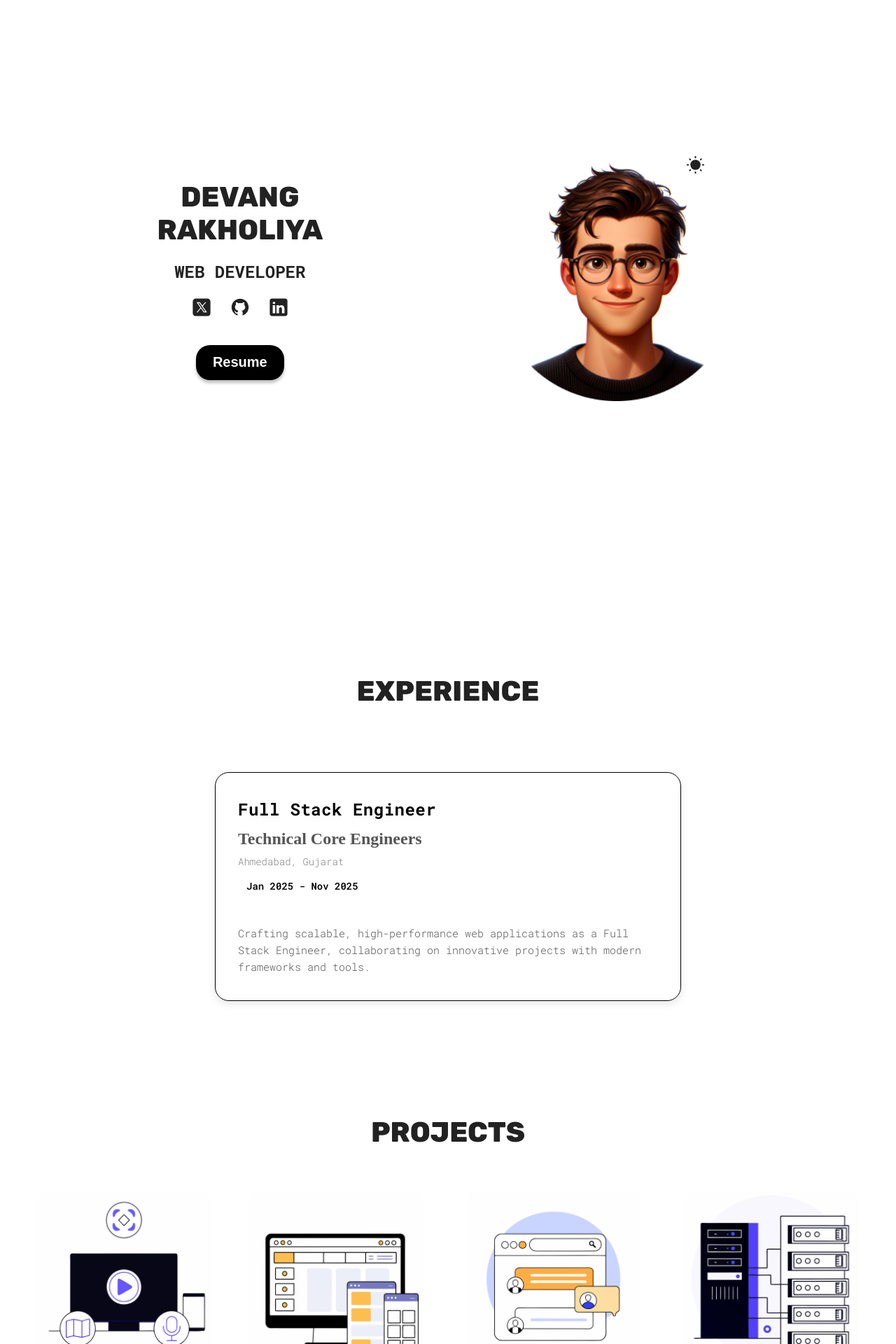
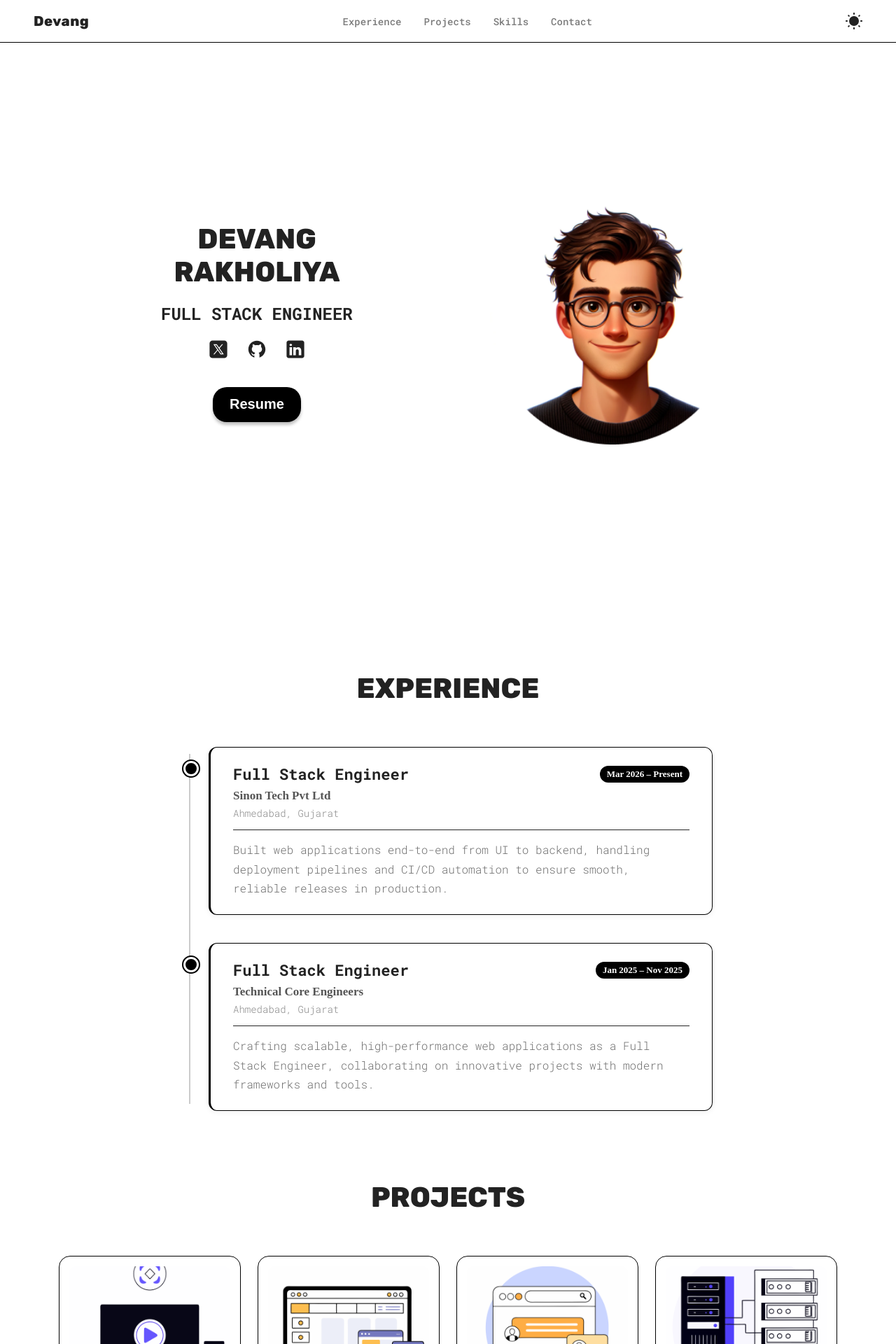
Before and after one commit to Devang0907/portfolio, a React (Vite) app: page / in a window 1280 px wide. Shown: the top 1920 px of the page at 70% size. Built offline with nearby package versions, Linux system fonts and the light colour scheme.

Commit message:
feat: refactor website

```diff
--- a/src/App.css
+++ b/src/App.css
@@ -18,6 +18,11 @@
   --footer-text-color: #bbb;
 }
 
+html {
+  scroll-behavior: smooth;
+  scroll-padding-top: 60px;
+}
+
 body {
   background-color: var(--background-color);
   display: flex;
@@ -29,6 +34,7 @@ body {
   display: flex;
   flex-direction: column;
   gap: 60px;
+  padding-top: 60px;
 }
 
 h1,
--- a/src/App.jsx
+++ b/src/App.jsx
@@ -1,4 +1,5 @@
 import './App.css';
+import Navbar from './sections/Navbar/Navbar';
 import Contact from './sections/Contact/Contact';
 import Footer from './sections/Footer/Footer';
 import Hero from './sections/Hero/Hero';
@@ -9,6 +10,7 @@ import Experience from './sections/Experience/Experience';
 function App() {
   return (
     <>
+      <Navbar />
       <Hero />
       <Experience/>
       <Projects />
--- a/src/sections/Experience/Experience.jsx
+++ b/src/sections/Experience/Experience.jsx
@@ -4,18 +4,42 @@ function Experience() {
   return (
     <section id="experience" className={styles.container}>
       <h1 className="sectionTitle">Experience</h1>
+      <div className={styles.timeline}>
 
-      <div className={styles.experienceCard}>
-        <div className={styles.companyInfo}>
-          <h3 className={styles.jobTitle}>Full Stack Engineer</h3>
-          <h4 className={styles.companyName}>Technical Core Engineers</h4>
-          <p className={styles.location}>Ahmedabad, Gujarat</p>
-          <p className={styles.duration}>Jan 2025 - Nov 2025</p>
+        <div className={styles.timelineItem}>
+          <div className={styles.timelineDot} />
+          <div className={styles.card}>
+            <div className={styles.cardHeader}>
+              <div className={styles.cardMeta}>
+                <h3 className={styles.jobTitle}>Full Stack Engineer</h3>
+                <h4 className={styles.companyName}>Sinon Tech Pvt Ltd</h4>
+                <p className={styles.location}>Ahmedabad, Gujarat</p>
+              </div>
+              <span className={styles.duration}>Mar 2026 – Present</span>
+            </div>
+            <p className={styles.description}>
+              Built web applications end-to-end from UI to backend, handling deployment pipelines and CI/CD automation to ensure smooth, reliable releases in production.
+            </p>
+          </div>
         </div>
 
-        <div className={styles.jobDescription}>
-          <p>Crafting scalable, high-performance web applications as a Full Stack Engineer, collaborating on innovative projects with modern frameworks and tools.</p>
+        <div className={styles.timelineItem}>
+          <div className={styles.timelineDot} />
+          <div className={styles.card}>
+            <div className={styles.cardHeader}>
+              <div className={styles.cardMeta}>
+                <h3 className={styles.jobTitle}>Full Stack Engineer</h3>
+                <h4 className={styles.companyName}>Technical Core Engineers</h4>
+                <p className={styles.location}>Ahmedabad, Gujarat</p>
+              </div>
+              <span className={styles.duration}>Jan 2025 – Nov 2025</span>
+            </div>
+            <p className={styles.description}>
+              Crafting scalable, high-performance web applications as a Full Stack Engineer, collaborating on innovative projects with modern frameworks and tools.
+            </p>
+          </div>
         </div>
+
       </div>
     </section>
   );
--- a/src/sections/Experience/ExperienceStyles.module.css
+++ b/src/sections/Experience/ExperienceStyles.module.css
@@ -2,187 +2,192 @@
   display: flex;
   flex-direction: column;
   align-items: center;
-    padding: clamp(32px, 8vw, 48px) clamp(12px, 4vw, 16px);
-    background: linear-gradient(180deg, var(--background-color), rgba(var(--background-color-rgb), 0.95));
-    min-height: 40vh;
+  padding: 0 16px;
+  width: 100%;
+  box-sizing: border-box;
 }
 
-.experienceCard {
-    background-color: var(--background-color);
-    border: 1px solid var(--btn-color);
-    border-radius: clamp(16px, 4vw, 20px);
-    padding: clamp(16px, 5vw, 24px) clamp(12px, 4vw, 20px);
-    margin-top: clamp(24px, 6vw, 32px);
+/* Timeline wrapper */
+.timeline {
+  position: relative;
+  display: flex;
+  flex-direction: column;
+  gap: 32px;
   width: 100%;
-    max-width: clamp(300px, 90vw, 360px);
-    box-shadow: 0 4px 12px rgba(0, 0, 0, 0.1);
-    transition: transform 300ms ease-in-out, box-shadow 300ms ease-in-out;
+  max-width: 720px;
+  padding-left: 28px;
 }
 
-.experienceCard:hover {
-    transform: translateY(-4px);
-    box-shadow: 0 6px 16px rgba(0, 0, 0, 0.15);
+/* Vertical line */
+.timeline::before {
+  content: '';
+  position: absolute;
+  left: 6px;
+  top: 10px;
+  bottom: 10px;
+  width: 2px;
+  background: var(--btn-color);
+  opacity: 0.2;
 }
 
-.companyInfo {
-    margin-bottom: clamp(16px, 4vw, 20px);
+/* Individual timeline entry */
+.timelineItem {
+  position: relative;
+  display: flex;
+  align-items: flex-start;
+  gap: 20px;
+}
+
+/* Dot on the timeline line */
+.timelineDot {
+  position: absolute;
+  left: -28px;
+  top: 18px;
+  width: 14px;
+  height: 14px;
+  border-radius: 50%;
+  background: var(--btn-color);
+  border: 3px solid var(--background-color);
+  outline: 2px solid var(--btn-color);
+  flex-shrink: 0;
+}
+
+/* Card */
+.card {
+  flex: 1;
+  background: var(--background-color);
+  border: 1px solid var(--btn-color);
+  border-left: 3px solid var(--btn-color);
+  border-radius: 12px;
+  padding: 20px 24px;
+  box-shadow: 0 2px 8px rgba(0, 0, 0, 0.06);
+  transition: transform 250ms ease, box-shadow 250ms ease;
+}
+
+.card:hover {
+  transform: translateY(-3px);
+  box-shadow: 0 6px 20px rgba(0, 0, 0, 0.12);
+}
+
+/* Card top row: meta on left, duration badge on right */
+.cardHeader {
+  display: flex;
+  align-items: flex-start;
+  justify-content: space-between;
+  gap: 12px;
+  margin-bottom: 14px;
+  flex-wrap: wrap;
+}
+
+.cardMeta {
+  display: flex;
+  flex-direction: column;
+  gap: 4px;
 }
 
 .jobTitle {
-    font-size: clamp(17px, 5vw, 19px);
+  font-size: 18px;
   font-weight: 700;
-    color: var(--btn-color);
-    margin: 0 0 clamp(6px, 2vw, 8px) 0;
-    line-height: 1.4;
-    letter-spacing: 0.5px;
+  color: var(--text-color);
+  margin: 0;
+  line-height: 1.3;
 }
 
 .companyName {
-    font-size: clamp(14px, 4vw, 16px);
+  font-size: 15px;
   font-weight: 600;
   color: var(--form-text-color);
-    margin: 0 0 clamp(4px, 1.5vw, 6px) 0;
+  margin: 0;
   line-height: 1.4;
 }
 
 .location {
-    font-size: clamp(12px, 3.5vw, 14px);
+  font-size: 13px;
   color: var(--form-text-color);
-    opacity: 0.75;
-    margin: 0 0 clamp(8px, 2.5vw, 10px) 0;
+  opacity: 0.7;
+  margin: 0;
 }
 
 .duration {
-    font-size: clamp(12px, 3.5vw, 14px);
+  font-size: 12px;
   font-weight: 600;
-    color: var(--btn-color);
-    background: linear-gradient(90deg, rgba(var(--btn-color-rgb), 0.1), rgba(var(--btn-color-rgb), 0.2));
-    padding: clamp(4px, 1.5vw, 6px) clamp(8px, 3vw, 12px);
-    border-radius: clamp(10px, 3vw, 12px);
-    display: inline-block;
-    margin: 0;
-    transition: background 200ms ease-in-out;
+  color: var(--btn-text-color);
+  background: var(--btn-color);
+  padding: 4px 10px;
+  border-radius: 20px;
+  white-space: nowrap;
+  flex-shrink: 0;
+  align-self: flex-start;
+  margin-top: 2px;
 }
 
-.duration:hover {
-    background: linear-gradient(90deg, rgba(var(--btn-color-rgb), 0.2), rgba(var(--btn-color-rgb), 0.3));
+.description {
+  font-size: 14px;
+  line-height: 1.7;
+  color: var(--form-text-color);
+  margin: 0;
+  padding-top: 14px;
+  border-top: 1px solid var(--btn-color);
+  opacity: 0.85;
 }
 
-.jobDescription {
-    text-align: left;
-    padding-top: clamp(16px, 4vw, 20px);
-    border-top: 1px solid rgba(var(--btn-color-rgb), 0.2);
+/* Tablet */
+@media (min-width: 600px) {
+  .timeline {
+    padding-left: 36px;
   }
 
-.jobDescription p {
-    font-size: clamp(13px, 4vw, 15px);
-    line-height: 1.6;
-    color: var(--form-text-color);
-    margin: 0;
+  .timeline::before {
+    left: 8px;
   }
 
-/* Small Mobile Phones (up to 380px) */
-@media (max-width: 380px) {
-    .container {
-        padding: clamp(24px, 7vw, 32px) clamp(8px, 3vw, 12px);
-    }
-
-    .experienceCard {
-        padding: clamp(12px, 4vw, 16px) clamp(8px, 3vw, 12px);
-        max-width: 100%;
+  .timelineDot {
+    left: -36px;
+    width: 16px;
+    height: 16px;
+    top: 20px;
   }
 
   .jobTitle {
-        font-size: clamp(15px, 4.5vw, 17px);
+    font-size: 20px;
   }
 
   .companyName {
-        font-size: clamp(13px, 4vw, 15px);
+    font-size: 16px;
   }
 
-    .jobDescription p {
-        font-size: clamp(12px, 3.5vw, 14px);
+  .location {
+    font-size: 14px;
+  }
+
+  .duration {
+    font-size: 13px;
+  }
+
+  .description {
+    font-size: 15px;
   }
 }
 
-/* Larger Mobile/Small Tablet (381px to 480px) */
-@media (min-width: 381px) and (max-width: 480px) {
-    .container {
-        padding: clamp(32px, 8vw, 40px) clamp(12px, 4vw, 16px);
+/* Desktop */
+@media (min-width: 800px) {
+  .timeline {
+    gap: 40px;
   }
 
-    .experienceCard {
-        max-width: clamp(320px, 85vw, 400px);
-        padding: clamp(16px, 5vw, 20px) clamp(12px, 4vw, 16px);
+  .card {
+    padding: 24px 32px;
   }
 
   .jobTitle {
-        font-size: clamp(16px, 4.5vw, 18px);
+    font-size: 22px;
   }
 
   .companyName {
-        font-size: clamp(14px, 4vw, 16px);
+    font-size: 17px;
   }
 
-    .location,
-    .duration {
-        font-size: clamp(13px, 3.5vw, 14px);
-    }
-
-    .jobDescription p {
-        font-size: clamp(13px, 4vw, 15px);
+  .description {
+    font-size: 16px;
   }
 }
-
-/* Tablet (481px to 768px) */
-@media (min-width: 481px) and (max-width: 768px) {
-    .container {
-        padding: clamp(40px, 9vw, 56px) clamp(16px, 5vw, 24px);
-    }
-
-    .experienceCard {
-        max-width: clamp(400px, 80vw, 520px);
-        padding: clamp(20px, 6vw, 28px) clamp(16px, 5vw, 24px);
-    }
-
-    .companyInfo {
-        margin-bottom: clamp(18px, 5vw, 22px);
-    }
-
-    .jobTitle {
-        font-size: clamp(18px, 5vw, 20px);
-    }
-
-    .companyName {
-        font-size: clamp(16px, 4.5vw, 18px);
-    }
-
-    .location,
-    .duration {
-        font-size: clamp(14px, 4vw, 15px);
-    }
-
-    .jobDescription p {
-        font-size: clamp(14px, 4.5vw, 16px);
-    }
-}
-
-/* Desktop (769px and above) */
-@media (min-width: 769px) {
-    .container {
-        padding: clamp(48px, 10vw, 64px) clamp(20px, 6vw, 32px);
-    }
-
-    .experienceCard {
-        max-width: clamp(480px, 75vw, 600px);
-        padding: clamp(24px, 7vw, 36px) clamp(20px, 6vw, 32px);
-    }
-
-    .jobTitle {
-        font-size: clamp(20px, 5.5vw, 24px);
-    }
-
-    .companyName {
-        font-size: clamp(20px, 5.5vw, 24px);
-    }
-}
--- a/src/sections/Footer/Footer.jsx
+++ b/src/sections/Footer/Footer.jsx
@@ -4,7 +4,7 @@ function Footer() {
   return (
     <section id="footer" className={styles.container}>
       <p>
-        &copy; 2024 Devang Rakholiya. <br />
+        &copy; 2026 Devang Rakholiya. <br />
         All rights reserved.
       </p>
     </section>
--- a/src/sections/Hero/Hero.jsx
+++ b/src/sections/Hero/Hero.jsx
@@ -1,7 +1,5 @@
 import styles from './HeroStyles.module.css';
 import heroImg from '../../assets/hero-img.png';
-import sun from '../../assets/sun.svg';
-import moon from '../../assets/moon.svg';
 import twitterLight from '../../assets/twitter-light.svg';
 import twitterDark from '../../assets/twitter-dark.svg';
 import githubLight from '../../assets/github-light.svg';
@@ -11,35 +9,26 @@ import linkedinDark from '../../assets/linkedin-dark.svg';
 import { useTheme } from '../../common/ThemeContext';
 
 function Hero() {
-  const { theme, toggleTheme } = useTheme();
+  const { theme } = useTheme();
 
-  const themeIcon = theme === 'light' ? sun : moon;
   const twitterIcon = theme === 'light' ? twitterLight : twitterDark;
   const githubIcon = theme === 'light' ? githubLight : githubDark;
   const linkedinIcon = theme === 'light' ? linkedinLight : linkedinDark;
 
   return (
     <section id="hero" className={styles.container}>
-      <div className={styles.colorModeContainer}>
-        <img
-          src={heroImg}
-          className={styles.hero}
-          alt="Profile picture of Devang Rakholiya "
-        />
-        <img
-          className={styles.colorMode}
-          src={themeIcon}
-          alt="Color mode icon"
-          onClick={toggleTheme}
-        />
-      </div>
+      <img
+        src={heroImg}
+        className={styles.hero}
+        alt="Profile picture of Devang Rakholiya"
+      />
       <div className={styles.info}>
         <h1>
           Devang
           <br />
           Rakholiya
         </h1>
-        <h2>Web Developer</h2>
+        <h2>Full Stack Engineer</h2>
         <span>
           <a href="https://x.com/Devang0907" target="_blank">
             <img src={twitterIcon} alt="Twitter icon" />
@@ -51,8 +40,8 @@ function Hero() {
             <img src={linkedinIcon} alt="Linkedin icon" />
           </a>
         </span>
-        <div style={{marginTop: '15px'}}>
-          <a href={"https://drive.google.com/file/d/1m8iXzKguRfd0htvXjnGFkliIuVJv2zPr/view?usp=drivesdk"} target="_blank">
+        <div style={{ marginTop: '15px' }}>
+          <a href="https://drive.google.com/file/d/1KfqYonqjxgQh55R8MfRRkn7JIvab1pQF/view?usp=sharing" target="_blank">
             <button className="hover">Resume</button>
           </a>
         </div>
--- a/src/sections/Hero/HeroStyles.module.css
+++ b/src/sections/Hero/HeroStyles.module.css
@@ -1,6 +1,7 @@
 .container {
   display: flex;
   flex-direction: column;
+  align-items: center;
   justify-content: center;
   gap: 20px;
   text-align: center;
@@ -53,24 +54,6 @@
   }
 }
 
-.colorModeContainer {
-  position: relative;
-}
-
-.colorMode {
-  position: absolute;
-  right: 50px;
-  width: 25px;
-}
-
-.colorMode:hover {
-  cursor: pointer;
-}
-
-.description {
-  max-width: 24ch;
-}
-
 .info {
   display: flex;
   flex-direction: column;
@@ -80,7 +63,6 @@
 @media (width >= 800px) {
   .container {
     flex-direction: row-reverse;
-    align-items: center;
     justify-content: space-evenly;
 
     .hero {
--- /dev/null
+++ b/src/sections/Navbar/Navbar.jsx
@@ -0,0 +1,29 @@
+import styles from './NavbarStyles.module.css';
+import { useTheme } from '../../common/ThemeContext';
+import sun from '../../assets/sun.svg';
+import moon from '../../assets/moon.svg';
+
+function Navbar() {
+  const { theme, toggleTheme } = useTheme();
+  const themeIcon = theme === 'light' ? sun : moon;
+
+  return (
+    <nav className={styles.nav}>
+      <a href="#hero" className={styles.logo}>Devang</a>
+      <ul className={styles.links}>
+        <li><a href="#experience">Experience</a></li>
+        <li><a href="#projects">Projects</a></li>
+        <li><a href="#skills">Skills</a></li>
+        <li><a href="#contact">Contact</a></li>
+      </ul>
+      <img
+        src={themeIcon}
+        alt="Toggle theme"
+        className={styles.themeToggle}
+        onClick={toggleTheme}
+      />
+    </nav>
+  );
+}
+
+export default Navbar;
--- /dev/null
+++ b/src/sections/Navbar/NavbarStyles.module.css
@@ -0,0 +1,56 @@
+.nav {
+  position: fixed;
+  top: 0;
+  left: 0;
+  right: 0;
+  z-index: 100;
+  display: flex;
+  align-items: center;
+  justify-content: space-between;
+  padding: 0 clamp(16px, 4vw, 48px);
+  height: 60px;
+  background: var(--background-color);
+  border-bottom: 1px solid var(--btn-color);
+}
+
+.logo {
+  font-family: 'Rubik', sans-serif;
+  font-size: 20px;
+  font-weight: 700;
+  color: var(--text-color);
+  text-decoration: none;
+  letter-spacing: 0.5px;
+}
+
+.links {
+  display: none;
+  list-style: none;
+  gap: 32px;
+  margin: 0;
+  padding: 0;
+}
+
+.links a {
+  text-decoration: none;
+  color: var(--text-color);
+  font-family: 'Roboto Mono', monospace;
+  font-size: 14px;
+  font-weight: 500;
+  opacity: 0.6;
+  transition: opacity 200ms ease;
+}
+
+.links a:hover {
+  opacity: 1;
+}
+
+.themeToggle {
+  width: 24px;
+  cursor: pointer;
+}
+
+@media (min-width: 600px) {
+  .links {
+    display: flex;
+  }
+}
--- a/src/sections/Projects/ProjectsStyles.module.css
+++ b/src/sections/Projects/ProjectsStyles.module.css
@@ -2,38 +2,72 @@
   display: flex;
   flex-direction: column;
   text-align: center;
-
-  img {
-    max-width: 250px;
-    align-self: center;
-    background-color: var(--project-card-bg);
-    border-radius: 20px;
-  }
-
-  a {
-    width: fit-content;
-    text-decoration: none;
-    color: #222;
-    transition: transform 200ms ease-in-out;
-  }
-
-  a:hover {
-    transform: scale(1.05);
-  }
 }
 
 .projectsContainer {
+  display: grid;
+  grid-template-columns: repeat(2, 180px);
+  gap: 16px;
+  justify-content: center;
+}
+
+.projectsContainer a {
   display: flex;
   flex-direction: column;
   align-items: center;
-  gap: 30px;
+  gap: 10px;
+  text-decoration: none;
+  color: var(--text-color);
+  border: 1px solid var(--btn-color);
+  border-radius: 16px;
+  padding: 14px;
+  box-sizing: border-box;
+  transition: transform 200ms ease-in-out, box-shadow 200ms ease-in-out;
+}
+
+.projectsContainer a:hover {
+  transform: translateY(-4px);
+  box-shadow: 0 8px 24px rgba(0, 0, 0, 0.12);
+}
+
+.projectsContainer img {
+  width: 100%;
+  height: 130px;
+  object-fit: cover;
+  background-color: var(--project-card-bg);
+  border-radius: 10px;
+  flex-shrink: 0;
+}
+
+@media (width >= 560px) {
+  .projectsContainer {
+    grid-template-columns: repeat(3, 210px);
+    gap: 20px;
+  }
+
+  .projectsContainer img {
+    height: 145px;
+  }
 }
 
 @media (width >= 800px) {
   .projectsContainer {
-    flex-direction: row;
-    flex-wrap: wrap;
-    justify-content: space-evenly;
+    grid-template-columns: repeat(4, 230px);
+    gap: 24px;
     padding: 0 30px;
   }
+
+  .projectsContainer img {
+    height: 158px;
+  }
 }
+
+@media (width >= 1100px) {
+  .projectsContainer {
+    grid-template-columns: repeat(4, 260px);
+  }
+
+  .projectsContainer img {
+    height: 175px;
+  }
+}
```
Also changed, not shown: src/sections/Skills/Skills.jsx (+28 -17 lines), src/sections/Skills/SkillsStyles.module.css (+29 -16 lines). Lines whose indentation alone changed are shown as unchanged.
